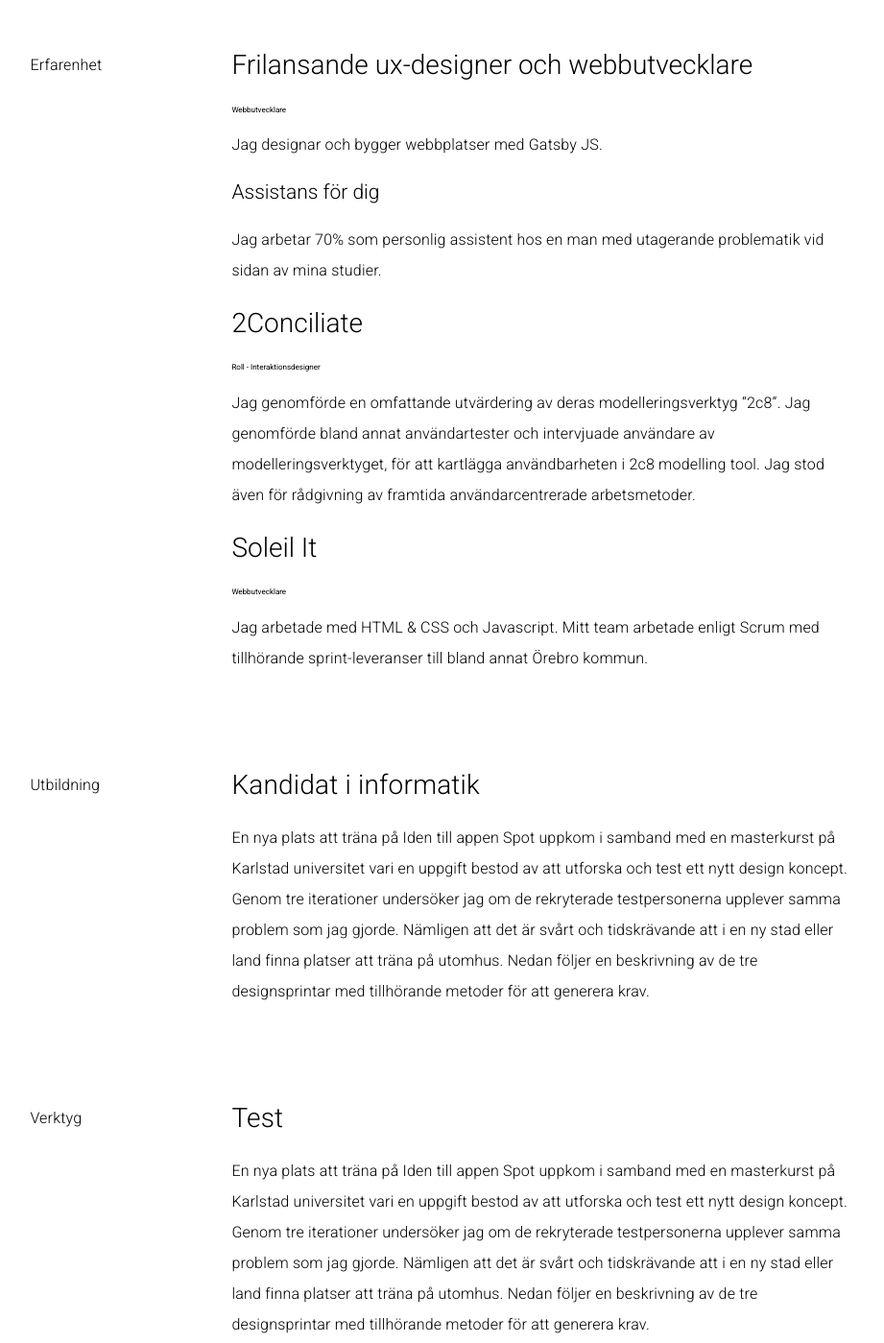
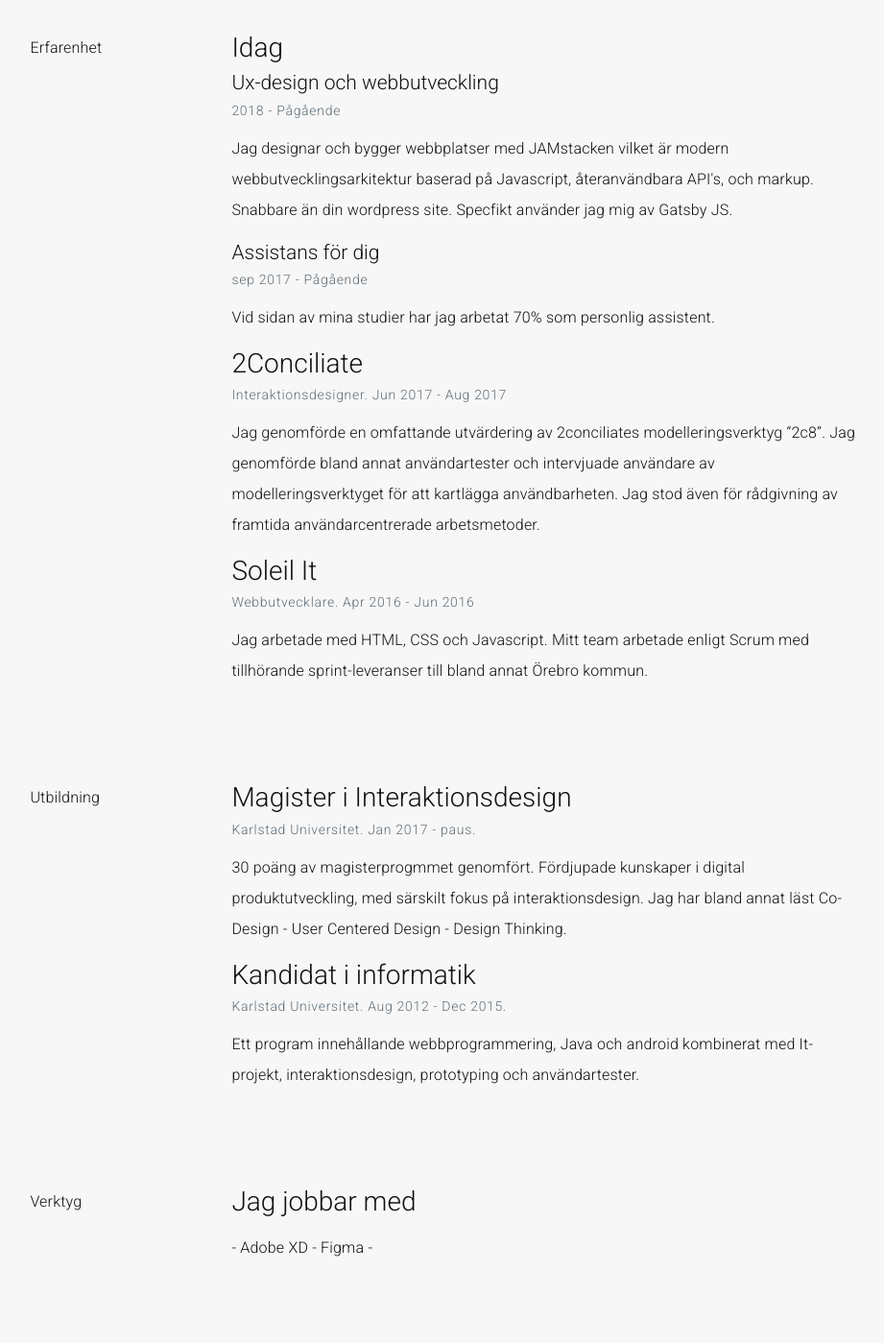
Before and after one commit to generalR/pyor, a Gatsby site: page /cv in a window 1280 px wide. Shown: the part 566-1965 px from the top of the page at 96% size, without its empty margins (158-1079 px from the left). Built offline with nearby package versions, Linux system fonts and the light colour scheme; Gatsby itself is replaced by a stand-in of ours.

Commit message:
cv style

```diff
--- a/src/components/navigation.js
+++ b/src/components/navigation.js
@@ -31,8 +31,8 @@ class Navigation extends React.Component {
         <div className="row menu_wrapper menu">
           <div className="col-xs-4  ">
             <nav id="main_nav">
-              <div id="" class="mobile-nav">
-                <div class="mobile-nav-container">
+              <div id="" className="mobile-nav">
+                <div className="mobile-nav-container">
                   <Link className="nav-item" to={'/'}>
                     Hem
                   </Link>
--- a/src/pages/cv.js
+++ b/src/pages/cv.js
@@ -27,70 +27,95 @@ class Cv extends React.Component {
                 <div className="cv-label-container">
                   <p className="label-1">Erfarenhet</p>
                   <div className="cv-description-wrapper">
-                    <h2>Frilansande ux-designer och webbutvecklare</h2>
-                    <small className="role-description">Webbutvecklare</small>
-                    <p>Jag designar och bygger webbplatser med Gatsby JS.</p>
+                    <div className="cv-description">
+                      <h2>Idag</h2>
+                      <h3>Ux-design och webbutveckling</h3>
+                      <small className="role-description">
+                        2018 - Pågående
+                      </small>
+                      <p>
+                        Jag designar och bygger webbplatser med JAMstacken
+                        vilket är modern webbutvecklingsarkitektur baserad på
+                        Javascript, återanvändbara API's, och markup. Snabbare
+                        än din wordpress site. Specfikt använder jag mig av
+                        Gatsby JS.
+                      </p>
+                    </div>
 
+                    <div className="cv-description">
                       <h3>Assistans för dig</h3>
-                    <small className="role-description" />
+                      <small className="role-description">
+                        sep 2017 - Pågående
+                      </small>
+
                       <p>
-                      Jag arbetar 70% som personlig assistent hos en man med
-                      utagerande problematik vid sidan av mina studier.
+                        Vid sidan av mina studier har jag arbetat 70% som
+                        personlig assistent.
                       </p>
+                    </div>
 
+                    <div className="cv-description">
                       <h2>2Conciliate</h2>
                       <small className="role-description">
-                      Roll - Interaktionsdesigner
+                        Interaktionsdesigner. Jun 2017 - Aug 2017
                       </small>
                       <p>
                         {' '}
-                      Jag genomförde en omfattande utvärdering av deras
+                        Jag genomförde en omfattande utvärdering av 2conciliates
                         modelleringsverktyg “2c8”. Jag genomförde bland annat
                         användartester och intervjuade användare av
-                      modelleringsverktyget, för att kartlägga användbarheten i
-                      2c8 modelling tool. Jag stod även för rådgivning av
-                      framtida användarcentrerade arbetsmetoder.
+                        modelleringsverktyget för att kartlägga användbarheten.
+                        Jag stod även för rådgivning av framtida
+                        användarcentrerade arbetsmetoder.
                       </p>
+                    </div>
 
+                    <div className="cv-description">
                       <h2>Soleil It</h2>
-                    <small className="role-description">Webbutvecklare</small>
+                      <small className="role-description">
+                        Webbutvecklare. Apr 2016 - Jun 2016
+                      </small>
                       <p>
-                      Jag arbetade med HTML & CSS och Javascript. Mitt team
+                        Jag arbetade med HTML, CSS och Javascript. Mitt team
                         arbetade enligt Scrum med tillhörande sprint-leveranser
                         till bland annat Örebro kommun.
                       </p>
                     </div>
+                  </div>
 
                   <div className="cv-description-wrapper">
                     <p className="label-1">Utbildning</p>
+                    <div className="cv-description">
+                      <h2>Magister i Interaktionsdesign </h2>
+                      <small className="role-description">
+                        Karlstad Universitet. Jan 2017 - paus.
+                      </small>
                       <p>
+                        30 poäng av magisterprogmmet genomfört. Fördjupade
+                        kunskaper i digital produktutveckling, med särskilt
+                        fokus på interaktionsdesign. Jag har bland annat läst
+                        Co-Design - User Centered Design - Design Thinking.
+                      </p>
+                    </div>
+
+                    <div className="cv-description-wrapper">
                       <h2>Kandidat i informatik</h2>
-                      En nya plats att träna på Iden till appen Spot uppkom i
-                      samband med en masterkurst på Karlstad universitet vari en
-                      uppgift bestod av att utforska och test ett nytt design
-                      koncept. Genom tre iterationer undersöker jag om de
-                      rekryterade testpersonerna upplever samma problem som jag
-                      gjorde. Nämligen att det är svårt och tidskrävande att i
-                      en ny stad eller land finna platser att träna på utomhus.
-                      Nedan följer en beskrivning av de tre designsprintar med
-                      tillhörande metoder för att generera krav.
+                      <small className="role-description">
+                        Karlstad Universitet. Aug 2012 - Dec 2015.
+                      </small>
+                      <p>
+                        {' '}
+                        Ett program innehållande webbprogrammering, Java och
+                        android kombinerat med It-projekt, interaktionsdesign,
+                        prototyping och användartester.
                       </p>
+                    </div>
                   </div>
                   <div className="cv-description-wrapper">
                     <p className="label-1">Verktyg</p>
 
-                    <p>
-                      <h2>Test</h2>
-                      En nya plats att träna på Iden till appen Spot uppkom i
-                      samband med en masterkurst på Karlstad universitet vari en
-                      uppgift bestod av att utforska och test ett nytt design
-                      koncept. Genom tre iterationer undersöker jag om de
-                      rekryterade testpersonerna upplever samma problem som jag
-                      gjorde. Nämligen att det är svårt och tidskrävande att i
-                      en ny stad eller land finna platser att träna på utomhus.
-                      Nedan följer en beskrivning av de tre designsprintar med
-                      tillhörande metoder för att generera krav.
-                    </p>
+                    <h2>Jag jobbar med </h2>
+                    <p>- Adobe XD - Figma -</p>
                   </div>
                 </div>
               </div>
--- a/src/pages/lab.js
+++ b/src/pages/lab.js
@@ -28,8 +28,8 @@ class BlogIndex extends React.Component {
               <h1>Projekt.</h1>
               <h2>
                 På den här sidan hittar du en blandning av de webbplatser jag
-                byggt tillsammans med projekt jag varit delaktig till några av
-                de texter jag skrivit som används i undervisningen på Karlstad
+                byggt tillsammans med projekt jag genomfört till några av de
+                texter jag skrivit som används i undervisningen på Karlstad
                 universitet.
               </h2>
             </div>
--- a/src/styles/global.scss
+++ b/src/styles/global.scss
@@ -9,7 +9,8 @@ detta exempel rosa medium.muz.li/design-docs-6bb34589f7a9 . */
 html,
 body {
   font-family: 'roboto', 'sans-serif';
-  //color: #3d464d;
+  color: #111111;
+  background: #f7f7f7;
 }
 
 p {
@@ -130,7 +131,7 @@ svg {
 }
 
 header {
-  background: #fff;
+  //background: ##FFFFFF;
   &.container {
     padding-top: 63px;
     padding-bottom: 150px;
@@ -215,7 +216,7 @@ header {
   position: relative;
   //max-width: 100%;
   width: 65%;
-  background: #fff;
+  background: #f7f7f7;
 
   display: flex;
   flex-direction: column;
@@ -282,7 +283,7 @@ header {
     padding-right: 5%;
     padding-top: 10px;
     */
-    background: #fff;
+    background: #f7f7f7;
     text-align: left;
 
     padding: 10px 32px 32px 0;
@@ -369,6 +370,17 @@ header {
 }
 .cv-description-wrapper {
   margin-bottom: 100px;
+  .role-description {
+    font-size: 14px;
+    font-weight: 300;
+    color: #606e78;
+    letter-spacing: 0.7px;
+  }
+  h2,
+  h3 {
+    margin-bottom: 8px;
+    margin-top: 5px;
+  }
 }
 
 .row {
```
Lines whose indentation alone changed are shown as unchanged.
